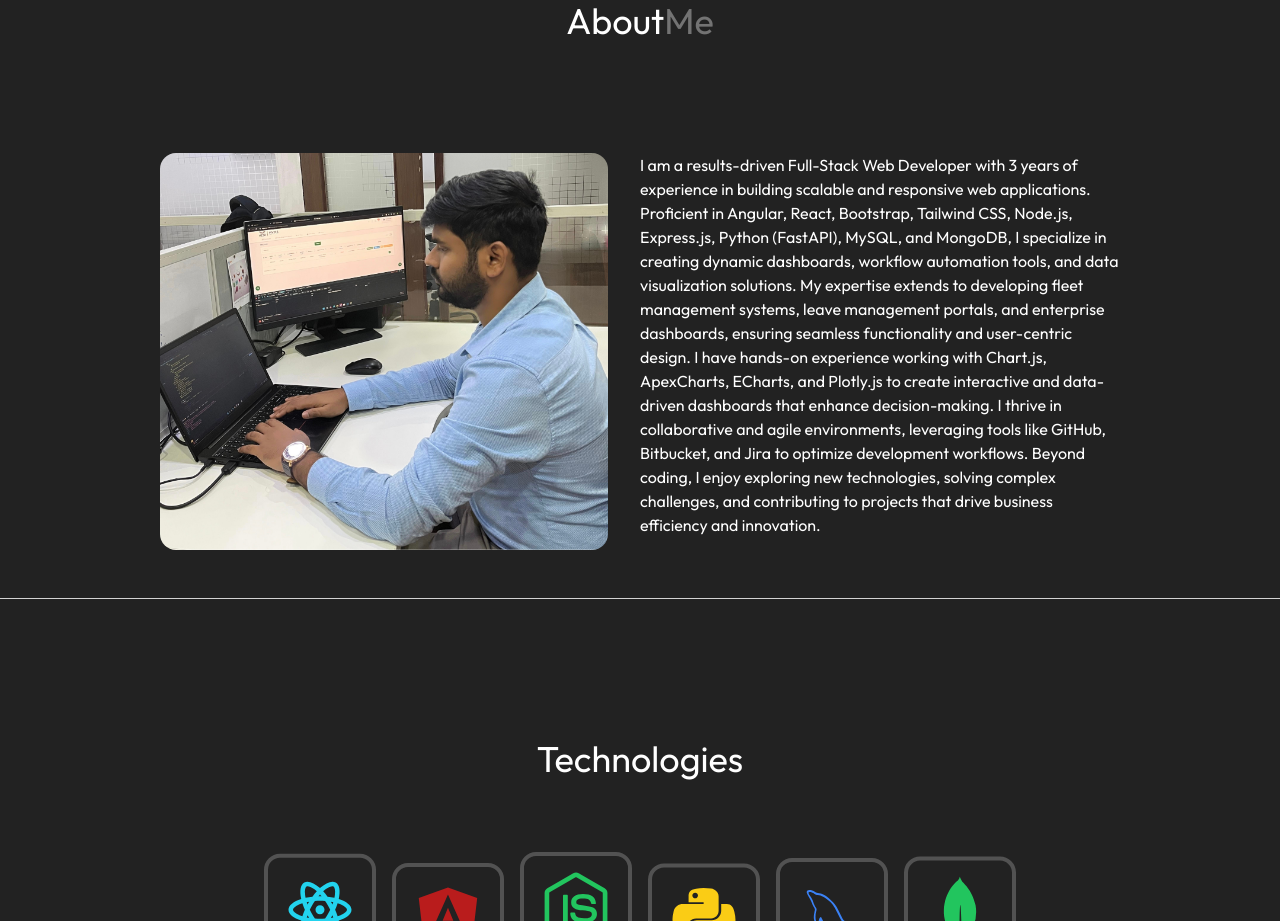
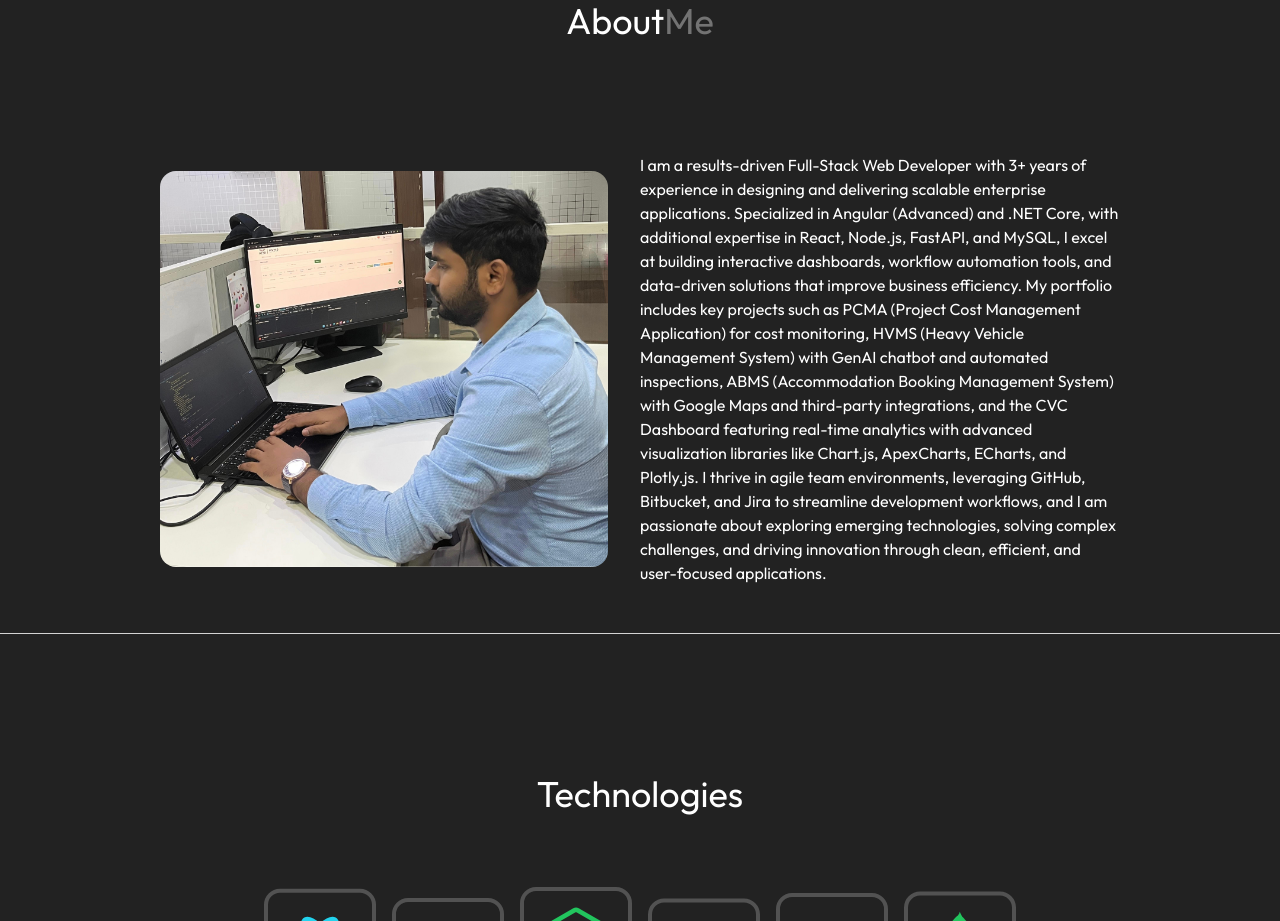
Before and after one commit to Szkrishna/My-Portfolio, a React (Vite) app: page / in a window 1280 px wide. Shown: the part 1040-1961 px from the top of the page. Built offline with nearby package versions, Linux system fonts and the light colour scheme.

Commit message:
about section changes

```diff
--- a/src/components/About.jsx
+++ b/src/components/About.jsx
@@ -9,7 +9,7 @@ const About = () => {
             <h2 className="mb-12 lg:my-20 text-center text-4xl">About
                 <span className="text-neutral-500">Me</span>
             </h2>
-            <div className="flex flex-wrap">
+            <div className="flex flex-wrap items-center">
                 <motion.div whileInView={{opacity: 1, x: 0}} initial={{opacity: 0, x: -100}} transition={{duration: 0.5}} className="w-full lg:w-1/2 lg:p-8">
                     <div className="flex items-center justify-center lg:justify-end">
                         <img className="rounded-2xl" src={aboutImg} alt="about-img" style={{ width: "28rem" }}/>
--- a/src/constants/index.js
+++ b/src/constants/index.js
@@ -10,7 +10,7 @@ import project9 from "../assets/projects/project-9.png";
 
 export const HERO_CONTENT = `I am a Full-Stack Developer with 3+ years of experience in building and deploying scalable enterprise web applications, specializing in Angular (Advanced) and .NET Core with additional expertise in React, Node.js, FastAPI, and MySQL. I have successfully delivered projects such as PCMA (Project Cost Management Application) for role-based cost monitoring, HVMS (Heavy Vehicle Management System) with GenAI chatbot and automated inspections, ABMS (Accommodation Booking Management System) with Google Maps integration and third-party APIs, and the CVC Dashboard featuring advanced data visualizations using Chart.js, ApexCharts, ECharts, and Plotly.js. Skilled in designing interactive dashboards, workflow automation tools, and data-driven applications, I focus on enhancing business efficiency and decision-making while working effectively in Agile teams using Jira, Bitbucket, and GitHub.`;
 
-export const ABOUT_TEXT = `I am a results-driven Full-Stack Web Developer with 3 years of experience in building scalable and responsive web applications. Proficient in Angular, React, Bootstrap, Tailwind CSS, Node.js, Express.js, Python (FastAPI), MySQL, and MongoDB, I specialize in creating dynamic dashboards, workflow automation tools, and data visualization solutions. My expertise extends to developing fleet management systems, leave management portals, and enterprise dashboards, ensuring seamless functionality and user-centric design. I have hands-on experience working with Chart.js, ApexCharts, ECharts, and Plotly.js to create interactive and data-driven dashboards that enhance decision-making. I thrive in collaborative and agile environments, leveraging tools like GitHub, Bitbucket, and Jira to optimize development workflows. Beyond coding, I enjoy exploring new technologies, solving complex challenges, and contributing to projects that drive business efficiency and innovation.`;
+export const ABOUT_TEXT = `I am a results-driven Full-Stack Web Developer with 3+ years of experience in designing and delivering scalable enterprise applications. Specialized in Angular (Advanced) and .NET Core, with additional expertise in React, Node.js, FastAPI, and MySQL, I excel at building interactive dashboards, workflow automation tools, and data-driven solutions that improve business efficiency. My portfolio includes key projects such as PCMA (Project Cost Management Application) for cost monitoring, HVMS (Heavy Vehicle Management System) with GenAI chatbot and automated inspections, ABMS (Accommodation Booking Management System) with Google Maps and third-party integrations, and the CVC Dashboard featuring real-time analytics with advanced visualization libraries like Chart.js, ApexCharts, ECharts, and Plotly.js. I thrive in agile team environments, leveraging GitHub, Bitbucket, and Jira to streamline development workflows, and I am passionate about exploring emerging technologies, solving complex challenges, and driving innovation through clean, efficient, and user-focused applications.`;
 
 export const EXPERIENCES = [
   {
```
